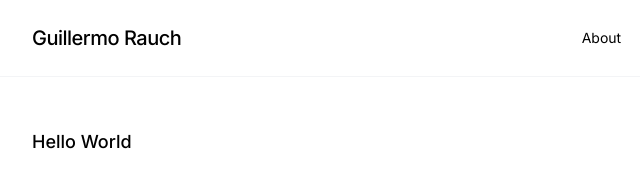
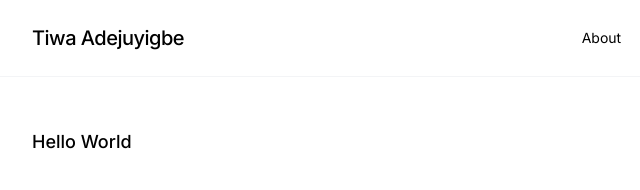
Before and after one commit to t18e/blog, an Astro site: page / in a window 1280 px wide. Shown: the full height of the page, 240-880 px from the left. Built offline with nearby package versions, Linux system fonts and the light colour scheme; Astro itself is replaced by a stand-in of ours.

Commit message:
Update Header.astro

```diff
--- a/src/components/Header/Header.astro
+++ b/src/components/Header/Header.astro
@@ -6,7 +6,7 @@
 
 <header class="fixed top-0 left-0 right-0 bg-white/80 dark:bg-black/80 backdrop-blur-sm border-b border-gray-100 dark:border-gray-800 z-50 animate-fade-in">
   <div class="max-w-3xl mx-auto px-4 py-4 sm:py-6 flex justify-between items-center">
-    <Logo name="Guillermo Rauch" />
+    <Logo name="Tiwa Adejuyigbe" />
     <div class="flex items-center space-x-4 sm:space-x-6">
       <Navigation />
       <ThemeToggle />
```
